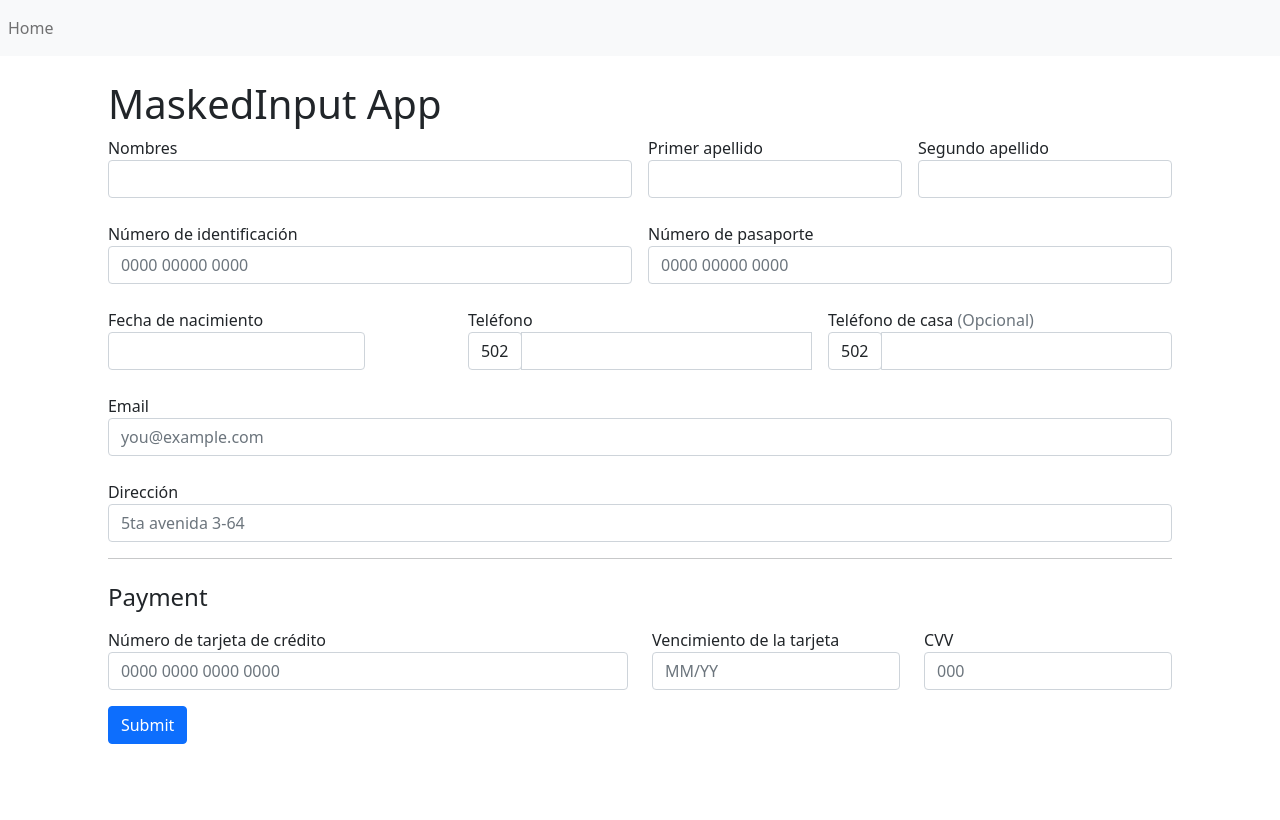
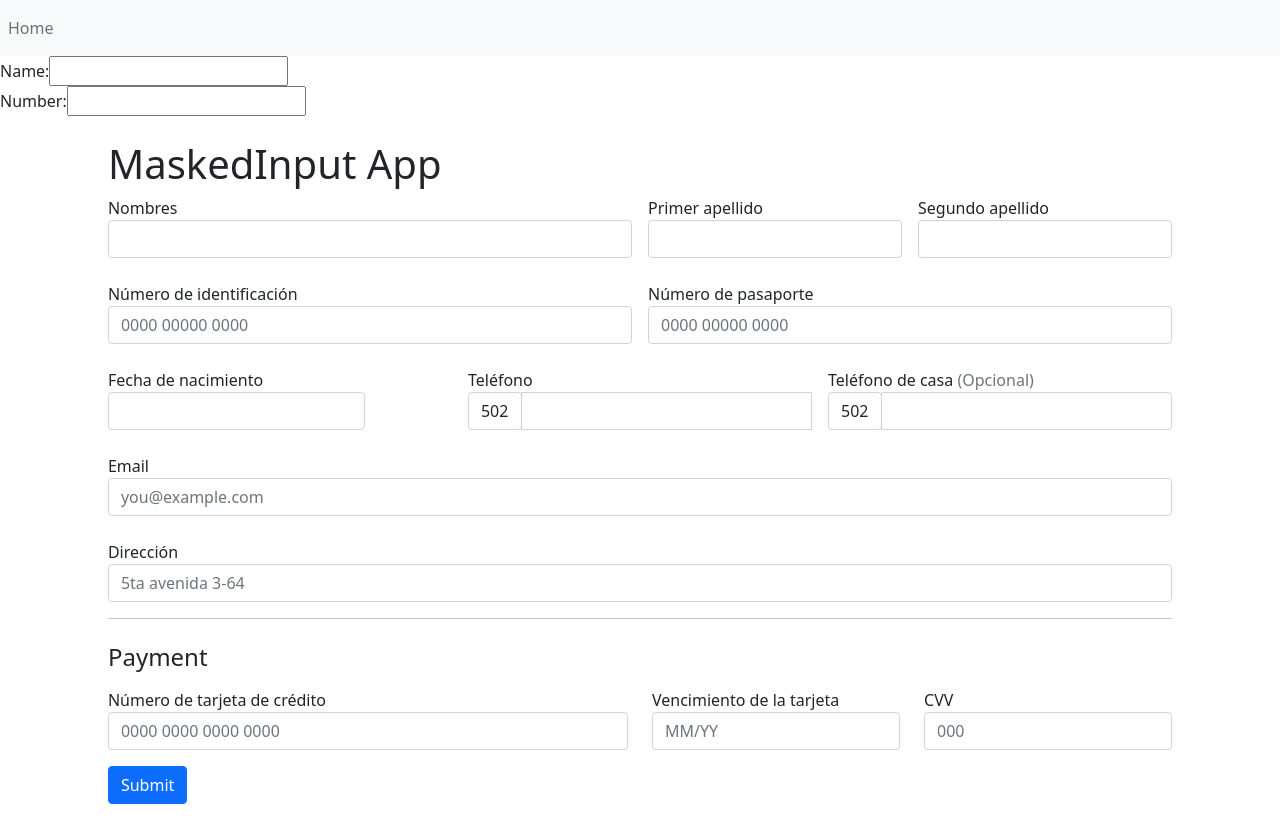
Before and after one commit to racarlosdavid/TFive, a React (Create React App) app in the folder frontend/: page /masked-input in a window 1280 px wide. Built offline with nearby package versions, Linux system fonts and the light colour scheme.

Commit message:
feat: add regex

```diff
--- a/frontend/src/Apps/02 MaskedInput/index.js
+++ b/frontend/src/Apps/02 MaskedInput/index.js
@@ -5,6 +5,13 @@ import DatePicker from "react-datepicker";
 import "react-datepicker/dist/react-datepicker.css";
 
 function MaskedInputApp() {
+  const type = {
+    cadena: 'cadena',
+    numero: 'numero',
+    email: 'email',
+    direccion: 'direccion',
+    expiracion_tarjeta: 'expiracion_tarjeta'
+  }
 
   const [data, setData] = useState({
     nombres: '',
@@ -24,12 +31,69 @@ function MaskedInputApp() {
     CVC: ''
   })
 
-  const handleInputChange = (event) => {
+  const handleInputChange = (event,event_type) => {
+    let re = "";
+    switch (event_type) {
+      case type.cadena:
+        re = /^[a-zA-Z ]+$/;
+        break;
+      case type.numero:
+        re = /^[0-9\b]+$/;
+        break;
+      case type.email:
+        console.log(event_type)
+        re = /^(([^<>()\[\]\\.,;:\s@”]+(\.[^<>()\[\]\\.,;:\s@”]+)*)|(“.+”))@((\[[0–9]{1,3}\.[0–9]{1,3}\.[0–9]{1,3}\.[0–9]{1,3}])|(([a-zA-Z\-0–9]+\.)+[a-zA-Z]{2,}))$/;
+        break;
+      case type.direccion:
+
+        break;
+      case type.expiracion_tarjeta:
+
+        break;
+    }
+
+    if (event.target.value === '' || re.exec(event.target.value)) {
+      setData({
+        ...data,
+        [event.target.name]: event.target.value
+      });
+    }
+
+  }
+
+  const handleInputChangex = (event) => {
     setData({
         ...data,
         [event.target.name]: event.target.value
     });
   }
+
+  const handleOnChangeEmail = (event) => {
+    const re = /^(([^<>()\[\]\\.,;:\s@”]+(\.[^<>()\[\]\\.,;:\s@”]+)*)|(“.+”))@((\[[0–9]{1,3}\.[0–9]{1,3}\.[0–9]{1,3}\.[0–9]{1,3}])|(([a-zA-Z\-0–9]+\.)+[a-zA-Z]{2,}))$/
+    if (event.target.value === '' || re.exec(event.target.value)) {
+      setData({
+        ...data,
+        [event.target.name]: event.target.value
+      });
+    }
+  };
+
+  const handleOnChangeName = (event) => {
+    const re = /^[a-zA-Z ]+$/;
+    if (event.target.value === '' || re.test(event.target.value)) {
+      nameSet(event.target.value);
+    }
+  };
+
+  const handleOnChangeNumber = (event) => {
+    const re = /^[0-9\b]+$/;
+    if (event.target.value === '' || re.test(event.target.value)) {
+      setData({
+        ...data,
+        [event.target.name]: event.target.value
+      });
+    }
+  };
 
   const handleDatePicker = (date) => {
     setData({
@@ -52,9 +116,24 @@ function MaskedInputApp() {
     console.log('TODO SAVE INTO LOCALSTORAGE')
   }
 
+  const [name, nameSet] = useState('');
+  const [number, numberSet] = useState('');
+
+
   return (
     <>
       <Navbar></Navbar>
+      <div>
+      <label>
+        Name:
+        <input value={name} onChange={handleOnChangeName} />
+      </label>
+      <br />
+      <label>
+        Number:
+        <input value={number} onChange={handleOnChangeNumber} />
+      </label>
+    </div>
       <br></br>
       <div className="d-flex justify-content-center">
         <div className="row">
@@ -82,12 +161,12 @@ function MaskedInputApp() {
               <div className="row g-3 align-items-center">
                         <div className="form-group col-md-6">
                           <label htmlFor="numeroIdentificacionPersonal">Número de identificación</label>
-                          <input type="number" name="numeroIdentificacionPersonal" id="numeroIdentificacionPersonal" onChange={handleInputChange} className="form-control" value={data.numeroIdentificacionPersonal} placeholder="0000 00000 0000"></input>
+                          <input type="number" name="numeroIdentificacionPersonal" id="numeroIdentificacionPersonal" onChange={handleOnChangeNumber} className="form-control" value={data.numeroIdentificacionPersonal} placeholder="0000 00000 0000"></input>
                         </div>
 
                         <div className="form-group col-md-6">
                           <label htmlFor="numeroPasaporte">Número de pasaporte</label>
-                          <input type="number" name="numeroPasaporte" id="numeroPasaporte" onChange={handleInputChange} className="form-control" value={data.numeroPasaporte} placeholder="0000 00000 0000"></input>
+                          <input type="number" name="numeroPasaporte" id="numeroPasaporte" onChange={handleOnChangeNumber} className="form-control" value={data.numeroPasaporte} placeholder="0000 00000 0000"></input>
                         </div>
               </div>
               <br></br>
@@ -119,7 +198,7 @@ function MaskedInputApp() {
                       </div>
 
                         <div className="form-group col-md-4">
-                          <label htmlFor="numeroTelefonoCasa">Teléfono de casa <span class="text-muted">(Opcional)</span></label>
+                          <label htmlFor="numeroTelefonoCasa">Teléfono de casa <span className="text-muted">(Opcional)</span></label>
                           <div className="input-group">
                             <div className="input-group-prepend">
                                 <div className="input-group">
@@ -138,7 +217,7 @@ function MaskedInputApp() {
 
               <div className="form-group col-md-12">
                       <label htmlFor="email">Email</label>
-                      <input type="text" name="email" id="email" onChange={handleInputChange} className="form-control" placeholder="you@example.com" value={data.email}></input>
+                      <input type="text" name="email" id="email" onChange={handleOnChangeEmail} className="form-control" placeholder="you@example.com" value={data.email}></input>
               </div>
               <br></br>
 
@@ -152,21 +231,21 @@ function MaskedInputApp() {
               <div className="row">
 
                 <div className="col-md-6 mb-3">
-                  <label for="cc-number">Número de tarjeta de crédito</label>
+                  <label htmlFor="cc-number">Número de tarjeta de crédito</label>
                   <input type="text" className="form-control" id="cc-number" placeholder="0000 0000 0000 0000" required/>
                   <div className="invalid-feedback">
                     Credit card number is required
                   </div>
                 </div>
                 <div className="col-md-3 mb-3">
-                  <label for="cc-expiration">Vencimiento de la tarjeta</label>
+                  <label htmlFor="cc-expiration">Vencimiento de la tarjeta</label>
                   <input type="text" className="form-control" id="cc-expiration" placeholder="MM/YY" required/>
                   <div className="invalid-feedback">
                     Expiration date required
                   </div>
                 </div>
                 <div className="col-md-3 mb-3">
-                  <label for="cc-expiration">CVV</label>
+                  <label htmlFor="cc-expiration">CVV</label>
                   <input type="text" className="form-control" id="cc-cvv" placeholder="000" required/>
                   <div className="invalid-feedback">
                     Security code required
--- a/frontend/src/Apps/03 JSONtoCSV/index.js
+++ b/frontend/src/Apps/03 JSONtoCSV/index.js
@@ -67,8 +67,6 @@ function JSONtoCSVApp() {
 
             lineNumbers: true
           }}
-
-          height="500px"
           autoCursor={false}
           onChange={(editor, data, value) => {
             setData(value)
```
